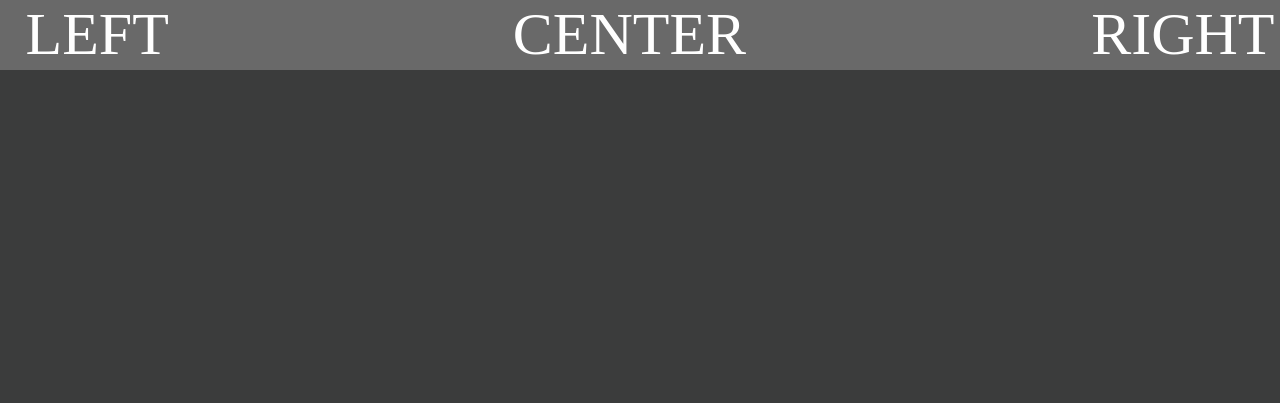
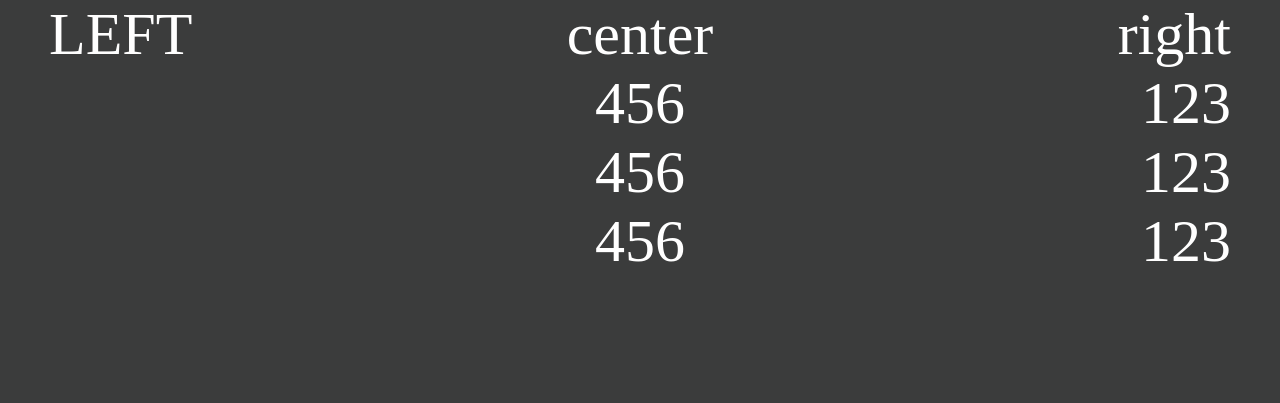
Before and after one commit to AeRob16/my, a plain HTML site: page index.html in a window 1280 px wide. Drawn offline with Linux system fonts and the light colour scheme.

Commit message:
Add files via upload

```diff
--- a/index.html
+++ b/index.html
@@ -1,18 +1,69 @@
 <!DOCTYPE html>
 <html lang="en">
+
 <head>
     <meta charset="UTF-8">
     <meta name="viewport" content="width=device-width, initial-scale=1.0">
     <title>ещке</title>
     <link rel="stylesheet" href="style.css">
 </head>
+
 <body>
-    <header align="center">
-        <div class="left" align="left">
-            LEFT
+    <div align="center" class="header-div">
+        <div class="cont-div">
+            <ul class="left headers" align="left">
+                <li class="left-li left-hover">LEFT</li>
+                <li class="left-li elements1">789</li>
+                <li class="left-li elements1">789</li>
+                <li class="left-li elements1">789</li>
+            </ul>
         </div>
-        <div class="head" align="center">CENTER</div>
-        <div class="right" align="right">RIGHT</div>
-    </header>
+        <div class="cont-div">
+            <ul class="head headers" align="center">
+                <li class="center-li center-hover">center</li>
+                <li class="center-li elements2 margin1">456</li>
+                <li class="center-li elements2">456</li>
+                <li class="center-li elements2">456</li>
+            </ul>
+        </div>
+        <div class="cont-div">
+            <ul class="right headers" align="right">
+                <li class="right-li right-hover">right</li>
+                <li class="right-li elements3 margin1">123</li>
+                <li class="right-li elements3">123</li>
+                <li class="right-li elements3">123</li>
+            </ul>
+        </div>
+    </div>
+
+    <script defer>
+        function mouseover() {
+            console.log("mouseover");
+
+            let elements = document.getElementsByClassName("elements")
+
+            for (let i = 0; i < elements.length; i++) {
+                elements[i].style.opacity = 1
+            }
+        }
+        function mouseleave(params) {
+            console.log("mouseleave");
+            let elements = document.getElementsByClassName("elements")
+            for (let i = 0; i < elements.length; i++) {
+                elements[i].style.opacity = 0
+            }
+        }
+
+        let left_hover = document.getElementById("left-hover")
+
+        left_hover.addEventListener("mouseover", mouseover);
+        left_hover.addEventListener("mouseleave", mouseleave);
+
+    </script>
+
+    <style>
+
+    </style>
 </body>
+
 </html>
--- a/style.css
+++ b/style.css
@@ -5,25 +5,38 @@
     margin: 0px;
 }
 
-header{
+.header-div{
     width: 100%;
     height: 70px;
     font-size: 60px;
-    background-color:dimgray;
     position: fixed;
 }
 
 div{
     font-size: 60px;
-    background-color:dimgray;
     display: inline;
 }
 
-.left{
-    padding-right: 330px;
-    padding-left: 20px;
+.elements1{
+    opacity: 0;
 }
 
-.right{
-    padding-left: 330px;
+.:hover ~ left-hover{
+    opacity: 100;
 }
+
+* {
+    margin: 0px;
+    padding: 0px;
+    vertical-align: top;
+}
+
+.cont-div {
+    display: inline-block;
+    height: 400px;
+    width: 30%;
+}
+
+ul {
+    list-style-type: none;
+}
```
